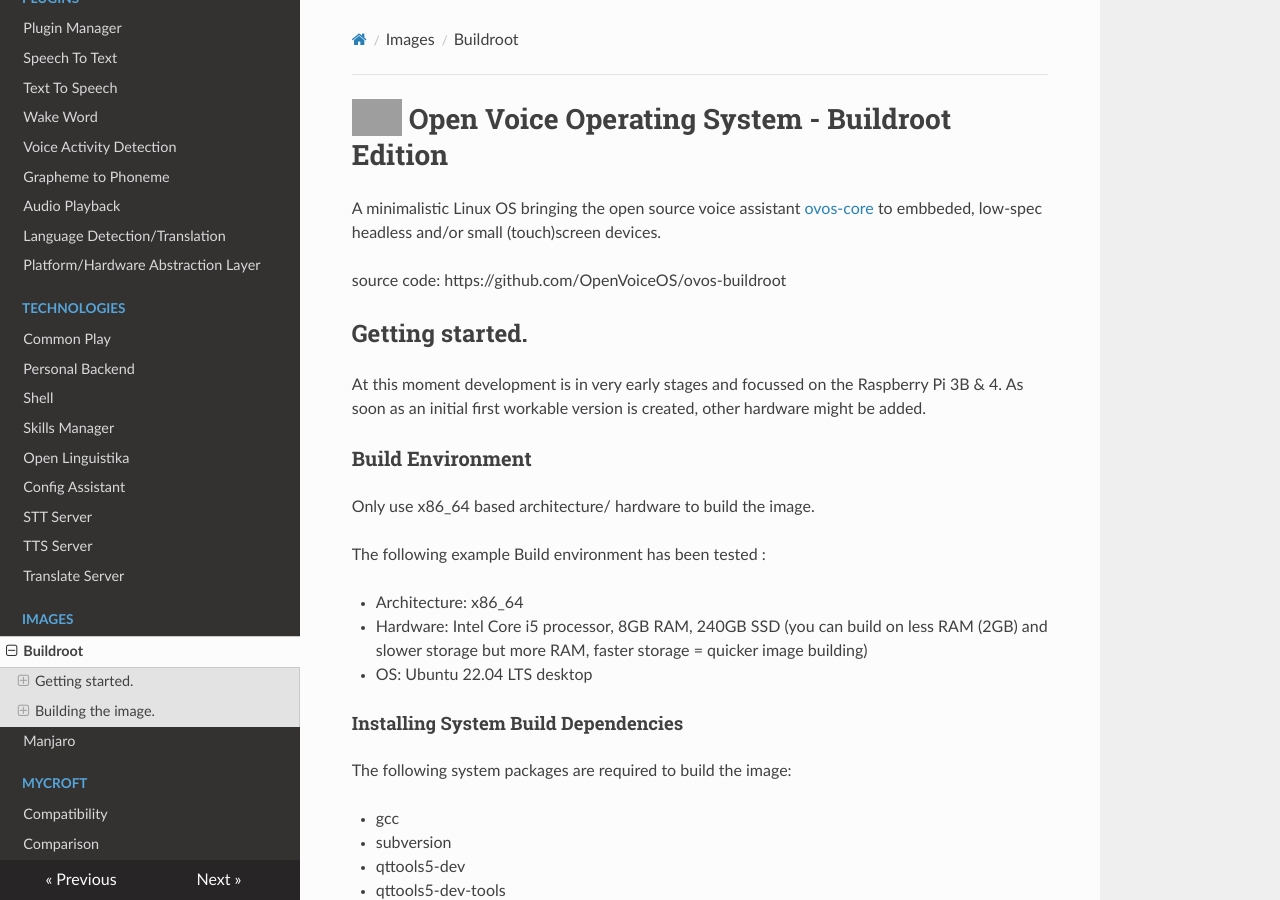
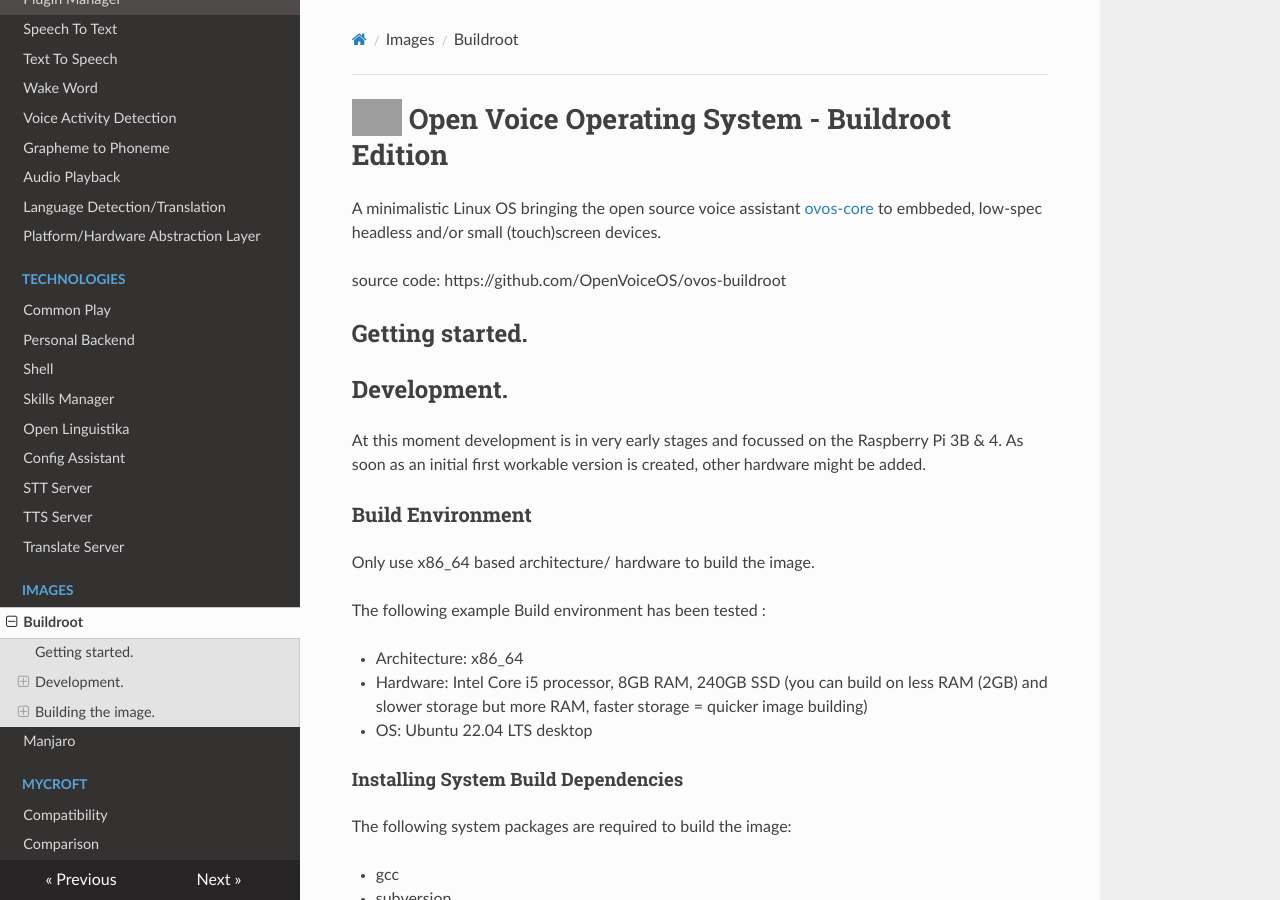
Before and after one commit to OpenVoiceOS/community-docs, an MkDocs documentation site: the page built from docs/buildroot.md, in a window 1280 px wide and 900 px high. Built offline with MkDocs 1.6.1, drawn with Linux system fonts in a browser that asks for light colours; nearby versions of some CDN libraries; grey boxes are pictures that could not be loaded.

Commit message:
Splitting buildroot docs into dev and use

```diff
--- a/docs/buildroot.md
+++ b/docs/buildroot.md
@@ -5,6 +5,9 @@
 
 
 ## Getting started.
+
+
+## Development.
 
 At this moment development is in very early stages and focussed on the Raspberry Pi 3B & 4. As soon as an initial first workable version
 is created, other hardware might be added.
```
